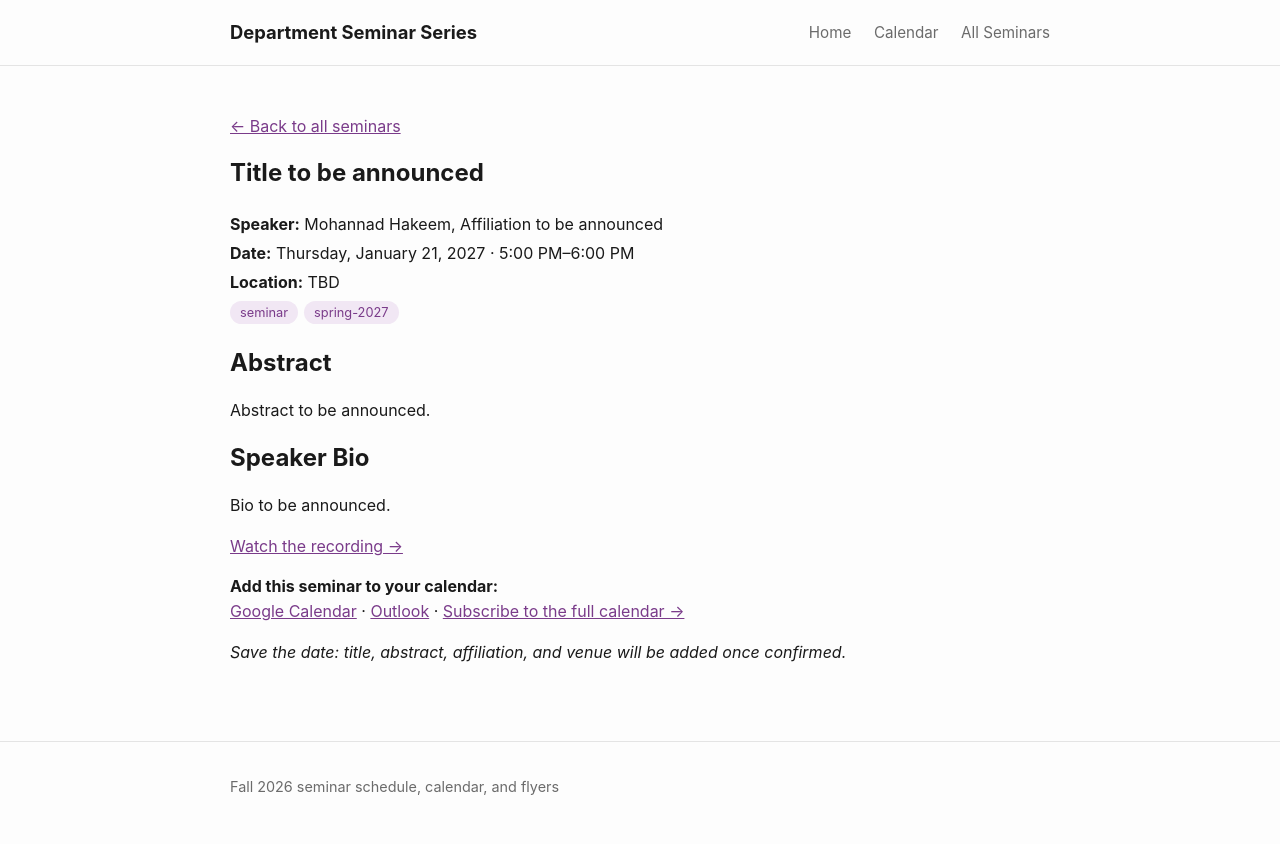
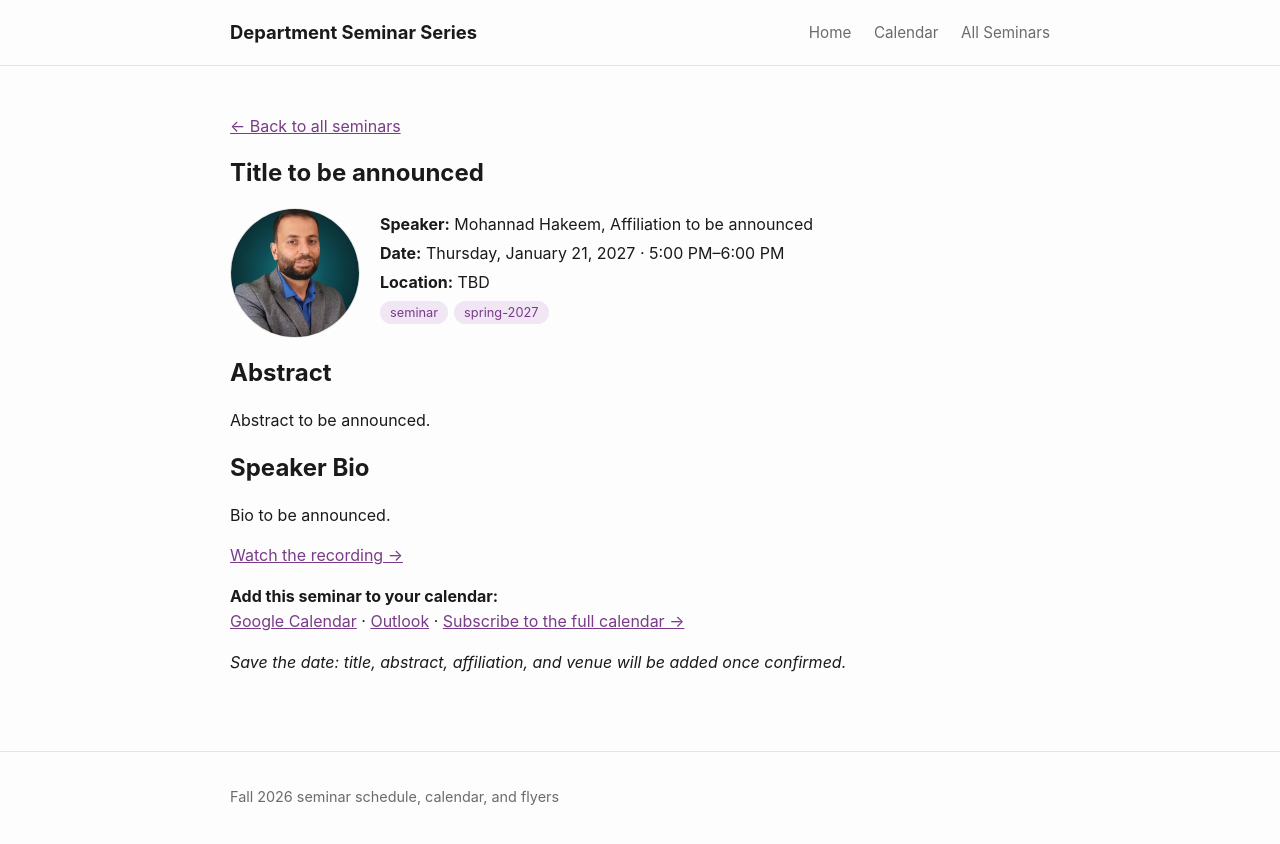
Before and after one commit to ThH00/seminars, a Jekyll site: the page built from _seminars/2027-01-21-hakeem.md, in a window 1280 px wide. Shown: the top 844 px of the page. Built offline with Jekyll 4.4.1, drawn with Linux system fonts in a browser that asks for light colours.

Commit message:
Add speaker photo for Mohannad Hakeem's seminar (Jan 21, 2027)
Co-Authored-By: Claude Opus 5.5 <noreply@anthropic.com>

```diff
--- a/_seminars/2027-01-21-hakeem.md
+++ b/_seminars/2027-01-21-hakeem.md
@@ -2,6 +2,7 @@
 title: "Title to be announced"
 speaker: "Mohannad Hakeem"
 affiliation: "Affiliation to be announced"
+photo: /assets/speakers/2027-01-21-hakeem.jpg
 date: 2027-01-21
 start_time: "17:00"
 end_time: "18:00"
```
Also changed, not shown: assets/speakers/2027-01-21-hakeem.jpg (added).
